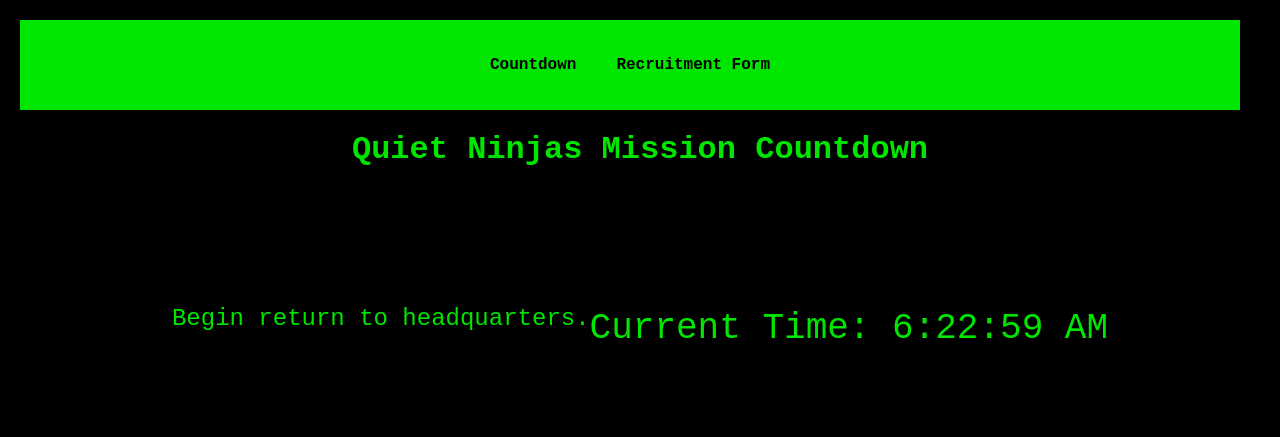
After one commit to HBLazerr/CSC356, a PHP site: page /timer.php in a window 1280 px wide. The commit adds this page. Shown: the top 437 px of the page. Run offline with PHP 8.4, Linux system fonts and the light colour scheme.

Commit message:
Add files via upload
New changes for countdown clock web page. Added timer.php file

```diff
--- a/QNA Recruitment Form/script.js
+++ b/QNA Recruitment Form/script.js
@@ -28,38 +28,50 @@ function validateForm() {
     printError("oathErr", "");
 
     //evaluate user input for proper error message
-    if(codeName == "") {
+    if (codeName == "") {
         printError("codeNameErr", "Please enter alias.");
         codeNameValid = false;
     }
-    if(country == "") {
+    if (country == "") {
         printError("countryErr", "Please enter country of origin.");
         countryValid = false;
     }
-    // if(specializations.length == 0) {
-    //     printError("specializationsErr", "Please select specialization(s). If you do not have at least one, form will not be accepted.");
-    //     specializationsValid = false;
-    // }
+    if (specializations.length == 0) {
+        printError("specializationsErr", "Please select specialization(s). If you do not have at least one, form will not be accepted.");
+        specializationsValid = false;
+    }
 
+    for (var i = 0; i < specializations.length; i++) {
+        if (specializations[i].checked) {
+            specializationsValid = true;
+            break;
+        }
+    }
 
-    // for (var i = 0; i < specializations.length; i++) {
-    //     if (specializations[i].checked) {
-    //         specializationsValid = true;
-    //         break;
-    //     }
-    // }
-
-    if(!training) {
+    if (!training) {
         printError("trainingErr", "Please select a choice.");
         trainingValid = false;
     }
-    if(!oath) {
+    if (!oath) {
         printError("oathErr", "Please select a choice.");
         oathValid = false;
     }
 
 
-    if((!codeNameValid || !countryValid || !trainingValid || !oathValid)) { // !specializationsValid
+    if ((!codeNameValid || !countryValid || !trainingValid || !oathValid)) { // !specializationsValid
         return false;
     }
 }
+
+
+function updateClock() {
+    var currentTime = new Date();
+    var formattedTime = currentTime.toLocaleTimeString();
+
+    var clockElement = document.getElementById("clock");
+    clockElement.textContent = "Current Time: " + formattedTime;
+
+    setTimeout(updateClock, 1000);
+}
+
+window.onload = updateClock;
--- a/QNA Recruitment Form/style.css
+++ b/QNA Recruitment Form/style.css
@@ -2,7 +2,10 @@ body {
     background-color: black;
     color: rgb(0, 230, 0);
     font-family: 'Courier New', Courier, monospace;
+    align-items: center;
+    justify-content: center;
     padding: 20px;
+    margin: 0;
 }
 
 form {
@@ -14,7 +17,39 @@ form {
 
 h1 {
     text-align: center;
+    margin-bottom: 20px;
 }
+
+
+.navbar {
+    display: flex;
+    align-items: center;
+    justify-content: center;
+    background-color: rgb(0, 230, 0);
+    margin-right: 20px;
+}
+
+.navbar ul {
+    display: flex;
+    list-style-type: none;
+    padding: 0;
+    font-weight: bold;
+}
+
+.navbar li {
+    margin: 20px;
+}
+
+.navbar li a {
+    text-decoration: none;
+    color: black;
+    transition: color 0.3s ease;
+}
+
+.navbar li a:hover {
+    color: white;
+}
+
 
 .row {
     margin-bottom: 20px;
@@ -30,8 +65,7 @@ input {
     border: 1px solid #ccc;
     padding: 8px;
     border-radius: 4px;
-  }
-
+}
 
 input[type="submit"] {
     background-color: rgb(0, 230, 0);
@@ -45,3 +79,19 @@ input[type="submit"] {
     margin-top: 5px;
     font-size: 14px;
 }
+
+
+#countdown {
+    font-size: 24px;
+    margin-top: 50px;
+    display: flex;
+    align-items: center;
+    justify-content: center;
+    height: 200px;
+}
+
+#clock {
+    font-size: 36px;
+    margin-top: 20px;
+    text-align: center;
+}
--- /dev/null
+++ b/QNA Recruitment Form/timer.php
@@ -0,0 +1,50 @@
+<!DOCTYPE html>
+<html lang="en">
+
+<head>
+    <meta charset="UTF-8">
+    <meta name="viewport" content="width=device-width, initial-scale=1.0">
+
+    <script src="script.js"></script>
+    <link rel="stylesheet" href="style.css">
+
+    <title>Mission Launch Countdown</title>
+</head>
+
+<body>
+    <div class="navbar">
+        <ul>
+            <li><a href="timer.php">Countdown</a></li>
+            <li><a href="app.php">Recruitment Form</a></li>
+        </ul>
+    </div>
+
+    <h1>Quiet Ninjas Mission Countdown</h1>
+    <div id="countdown">
+        <?php
+        // Get currentTime
+        $currentTime = new DateTime();
+        // Set targetTime. Can be changed for testing
+        $targetTime = new DateTime('+1 week');
+        // Calculate time difference between currentTime and targetTime
+        $timeLeft = $targetTime->diff($currentTime);
+
+        // eval remaining time and display message
+        if ($currentTime > $targetTime) {
+            echo "Mission is in progress!";
+        } elseif ($timeLeft->d > 0) {
+            echo "Begin return to headquarters.";
+        } elseif ($timeLeft->h > 0) {
+            echo "Prepare for mission departure in " . $timeLeft->h . " hours.";
+        } elseif ($timeLeft->i > 0) {
+            echo "Mission launching soon. Time remaining: " . $timeLeft->i . " minutes.";
+        } else {
+            echo "Mission launching in less than a minute!";
+        }
+        ?>
+
+        <div id="clock"></div>
+
+</body>
+
+</html>
```
Also changed, not shown: QNA Recruitment Form/app.php (+18 -8 lines).
